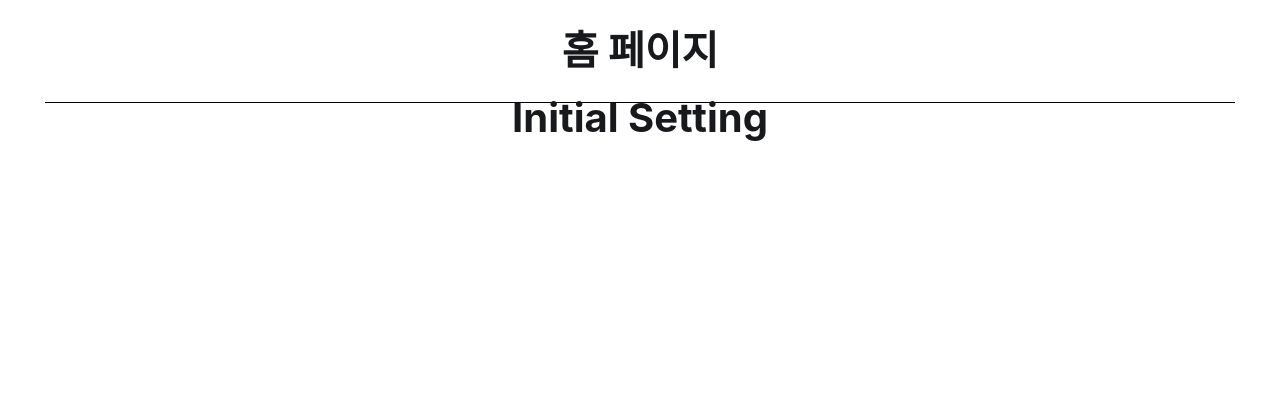
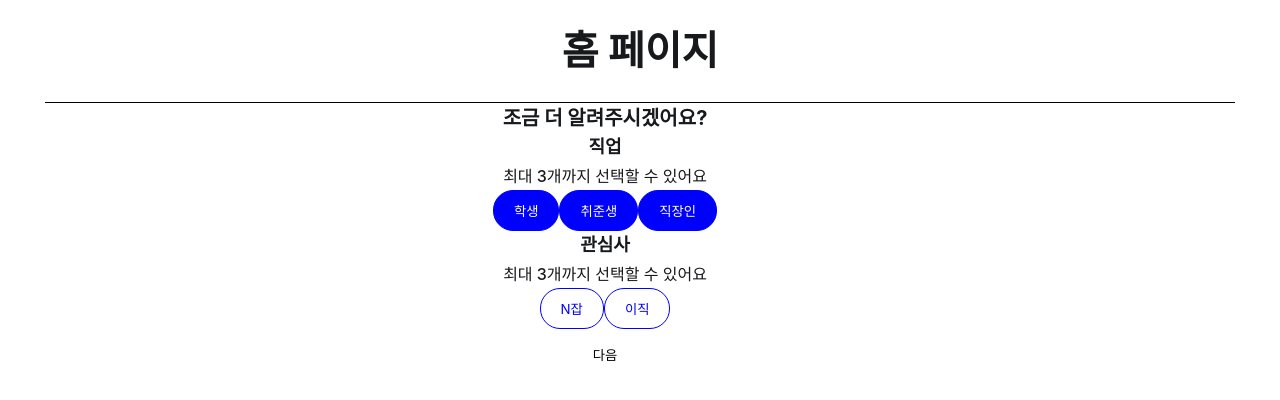
Before and after one commit to YAPP-Github/20th-ALL-Rounder-Team-1-Web, a React app: page / in a window 1280 px wide. Shown: the top 400 px of the page. Built offline with nearby package versions, Linux system fonts and the light colour scheme; a web font is replaced by a local one.

Commit message:
:sparkles: 필요한 기본 내용

```diff
--- a/src/App.tsx
+++ b/src/App.tsx
@@ -1,10 +1,11 @@
 import { PopUpPortal } from './PopUpPortal';
 import { DimmedLayer, PageLayout, PopUp } from '@/components';
+import SelectInterest from './pages/SelectInterest';
 
 const App = () => {
   return (
     <PageLayout title="홈 페이지">
-      <h1>Initial Setting</h1>
+      <SelectInterest />
       <DimmedLayer />
       <PopUpPortal>
         <PopUp />
--- /dev/null
+++ b/src/pages/SelectInterest.tsx
@@ -0,0 +1,60 @@
+import { Button } from '@/components';
+import { JobSelection } from '@/components/common/JobSelection';
+import { useState } from 'react';
+import styled from 'styled-components';
+
+const SelectInterest = () => {
+  const jobs = ['학생', '취준생', '직장인'];
+  const interests = ['N잡', '이직'];
+
+  const [example, setExample] = useState(false);
+
+  return (
+    <Wrapper>
+      <Title>조금 더 알려주시겠어요?</Title>
+      <div>
+        <div>
+          <SubTitle>직업</SubTitle>
+          <Description>최대 3개까지 선택할 수 있어요</Description>
+        </div>
+        {jobs.map((job) => (
+          <JobSelection name={job} isClicked={true} setIsClicked={setExample} />
+        ))}
+      </div>
+      <div>
+        <div>
+          <SubTitle>관심사</SubTitle>
+          <Description>최대 3개까지 선택할 수 있어요</Description>
+        </div>
+        {interests.map((interest) => (
+          <JobSelection name={interest} isClicked={example} setIsClicked={setExample} />
+        ))}
+      </div>
+      <Button
+        onClick={() => {
+          console.log('다음');
+        }}
+      >
+        다음
+      </Button>
+    </Wrapper>
+  );
+};
+
+const Wrapper = styled.div`
+  width: 1120px;
+`;
+
+const Title = styled.h1`
+  ${({ theme: { fonts } }) => fonts.Head1}
+`;
+
+const SubTitle = styled.h2`
+  ${({ theme: { fonts } }) => fonts.Head2}
+`;
+
+const Description = styled.span`
+  ${({ theme: { fonts } }) => fonts.Body1}
+`;
+
+export default SelectInterest;
```
